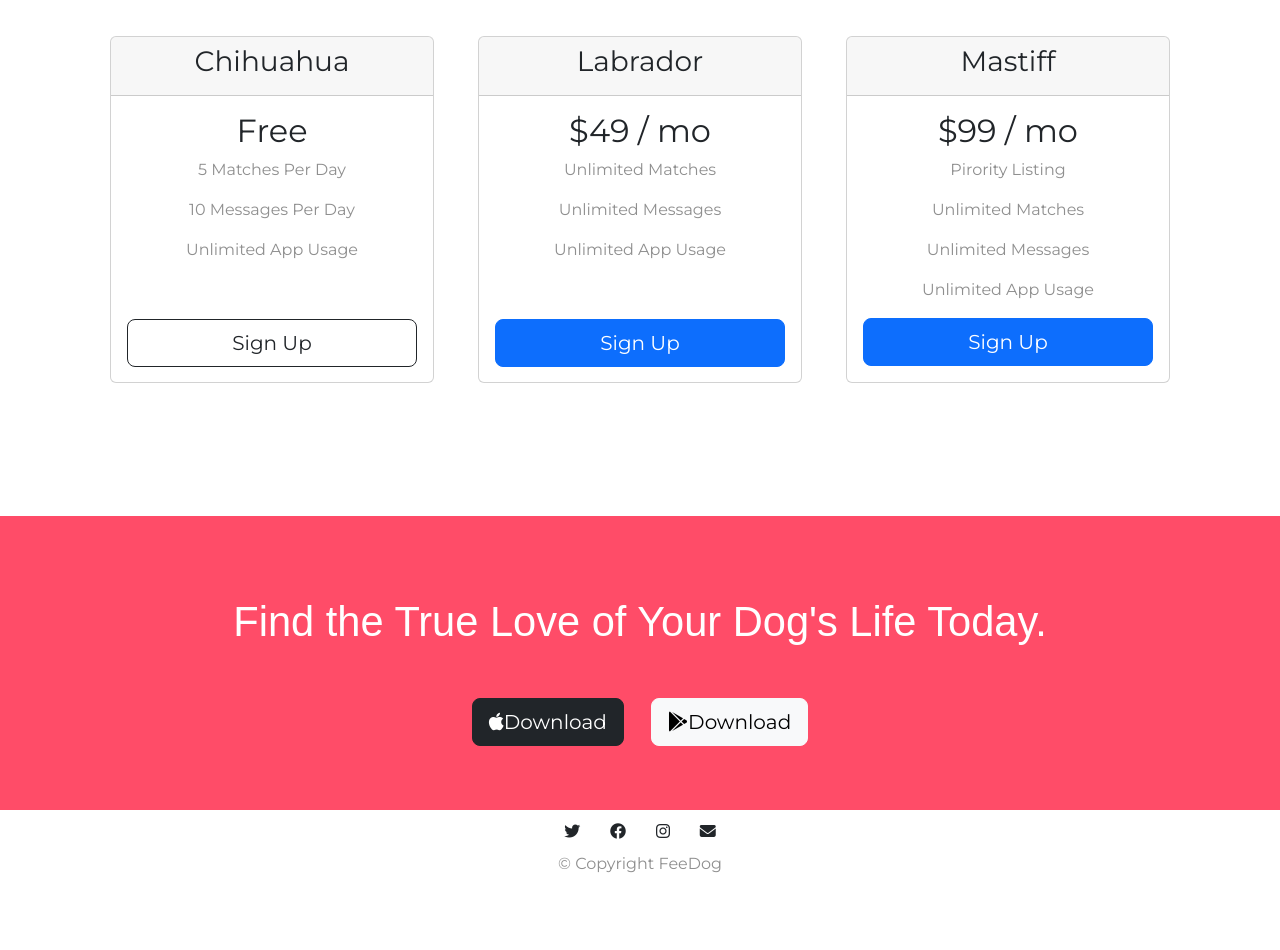
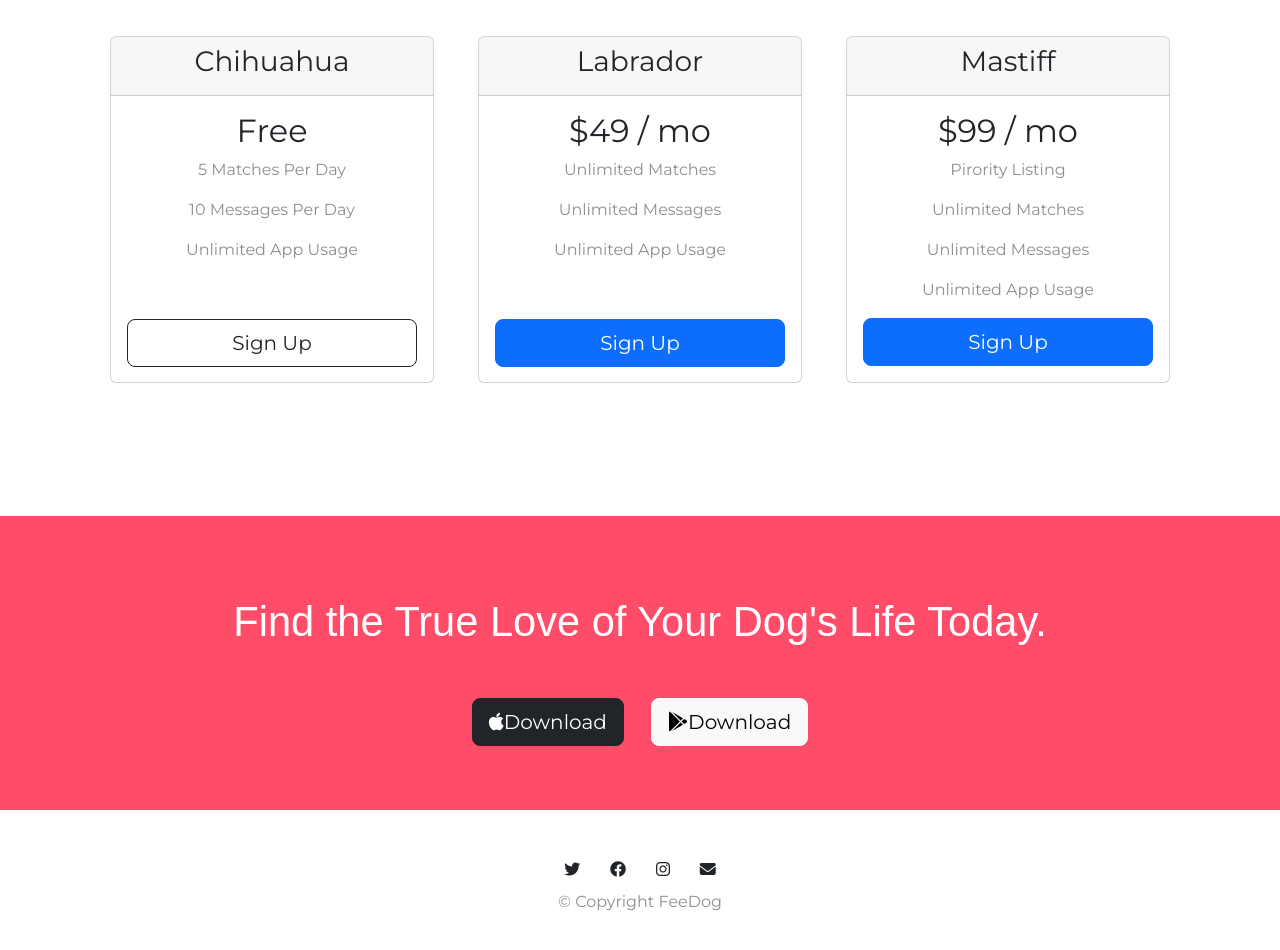
Before and after one commit to sameers26/W3, a plain HTML site: page index.html in a window 1280 px wide. Shown: the part 1958-2908 px from the top of the page. Before the commit the page ends 2850 px from the top, so only its background shows below. Drawn offline with nearby package versions, Linux system fonts and the light colour scheme.

Commit message:
Update styles.css

```diff
--- a/css/styles.css
+++ b/css/styles.css
@@ -192,8 +192,9 @@ p
 }
 #footer
 {
-
     text-align: center;
+    margin-bottom: 5%;
+    margin-top: 3%;
 }
 .ic
 {
```
